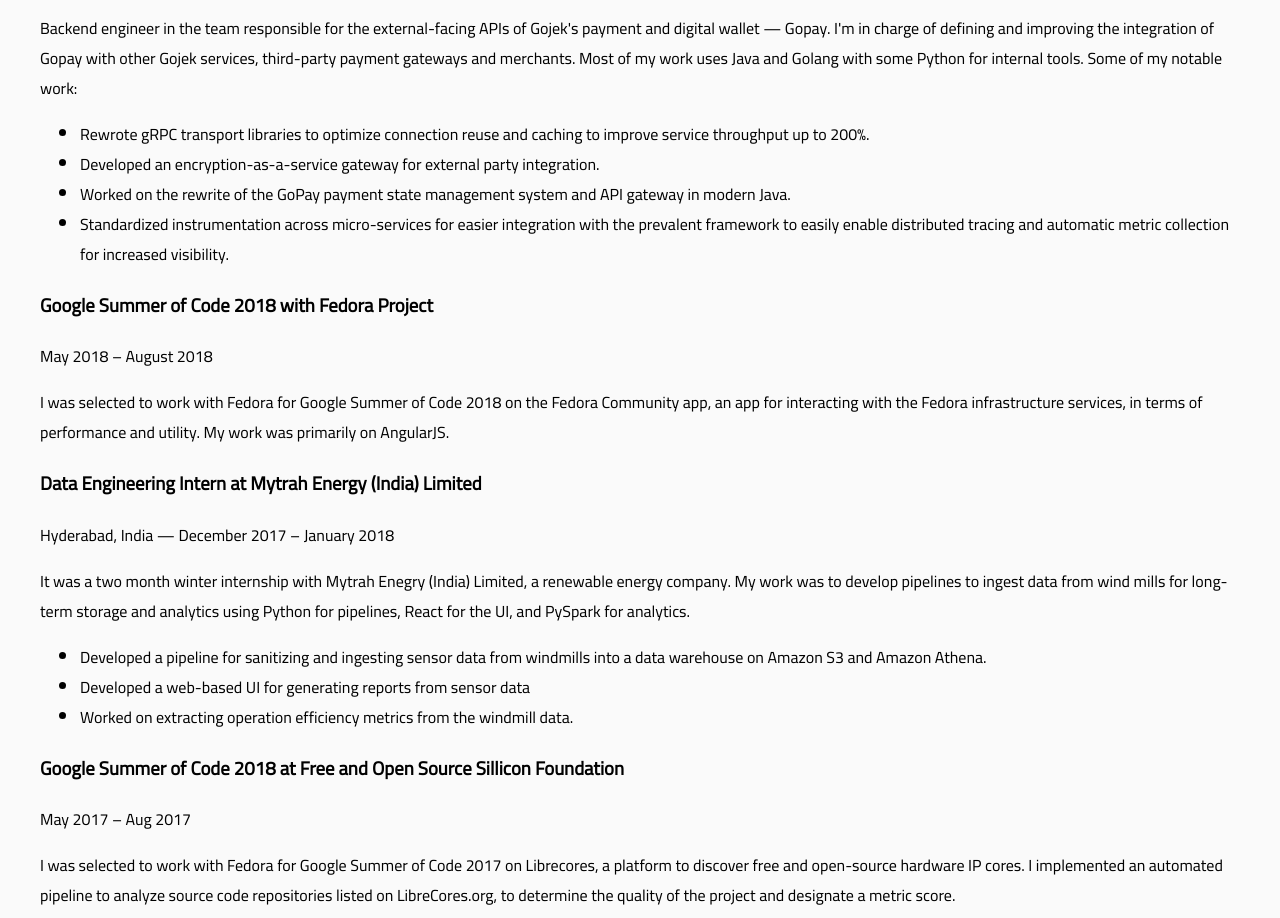
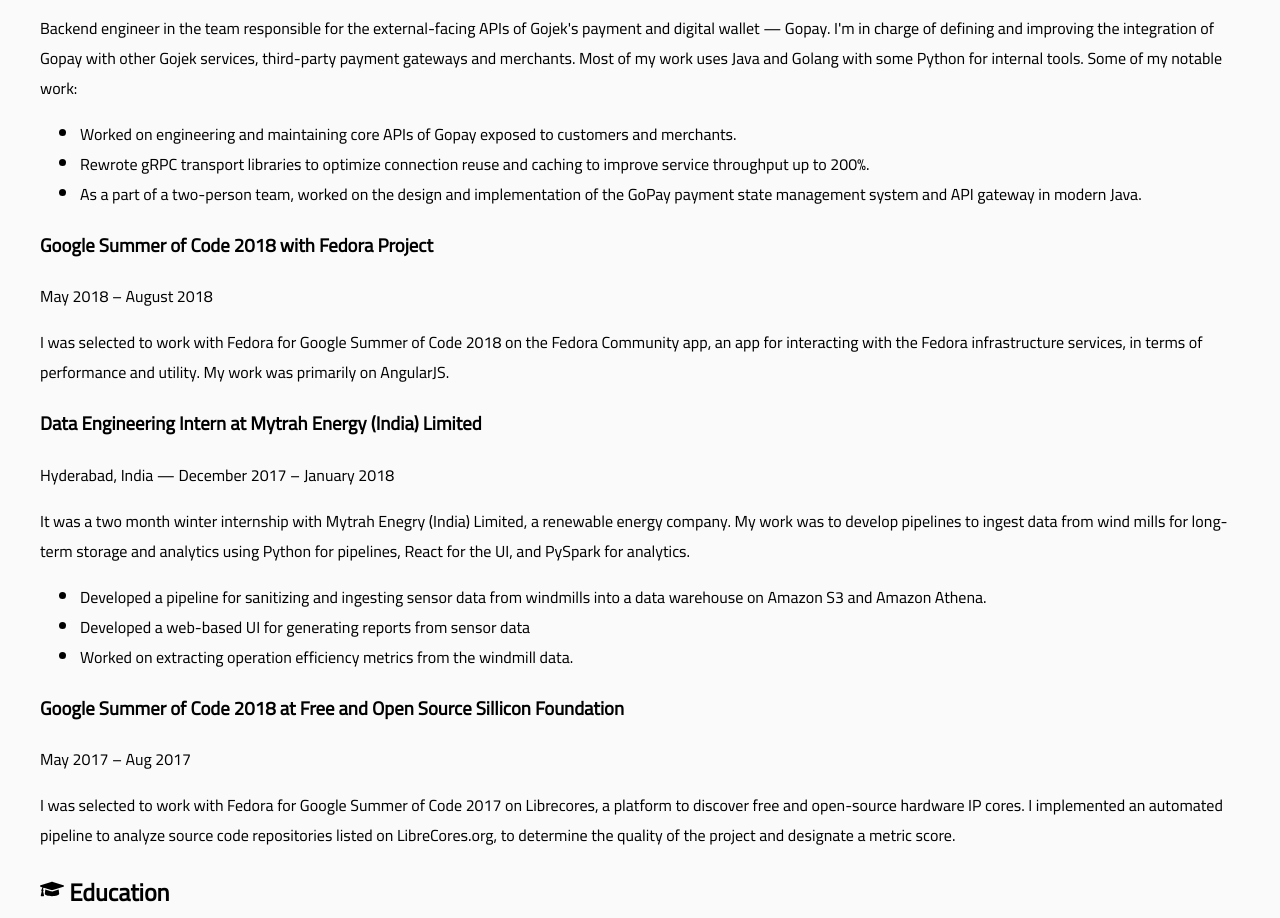
Before and after one commit to agathver/amitosh.in, a Gatsby site: page /resume in a window 1280 px wide. Shown: the part 1183-2101 px from the top of the page. Built offline with nearby package versions, Linux system fonts and the light colour scheme; Gatsby itself is replaced by a stand-in of ours.

Commit message:
Update resume

```diff
--- a/src/pages/resume.js
+++ b/src/pages/resume.tsx
@@ -125,7 +125,7 @@
       </Links>
       <Hero>
         <Portrait>
-          <HeaderImage />
+          <HeaderImage name='Amitosh Swain Mahapatra' />
         </Portrait>
         <About>
           <HeroHeading>Amitosh Swain Mahapatra</HeroHeading>
@@ -200,19 +200,15 @@
             and Golang with some Python for internal tools. Some of my notable work:
           </p>
           <ul>
+            <li>
+              Worked on engineering and maintaining core APIs of Gopay exposed to
+              customers and merchants.
+            </li>
             <li>Rewrote gRPC transport libraries to optimize connection reuse
               and caching to improve service throughput up to 200%.
             </li>
-            <li> Developed an encryption-as-a-service gateway for external party
-              integration.
-            </li>
-            <li> Worked on the rewrite of the GoPay payment state management
-              system and API gateway in modern Java.
-            </li>
-            <li> Standardized instrumentation across micro-services for easier
-              integration with the prevalent framework to easily enable
-              distributed tracing and automatic metric collection for increased
-              visibility.
+            <li> As a part of a two-person team, worked on the design and implementation
+              of the GoPay payment state management system and API gateway in modern Java.
             </li>
           </ul>
         </ResumeItem>
```
